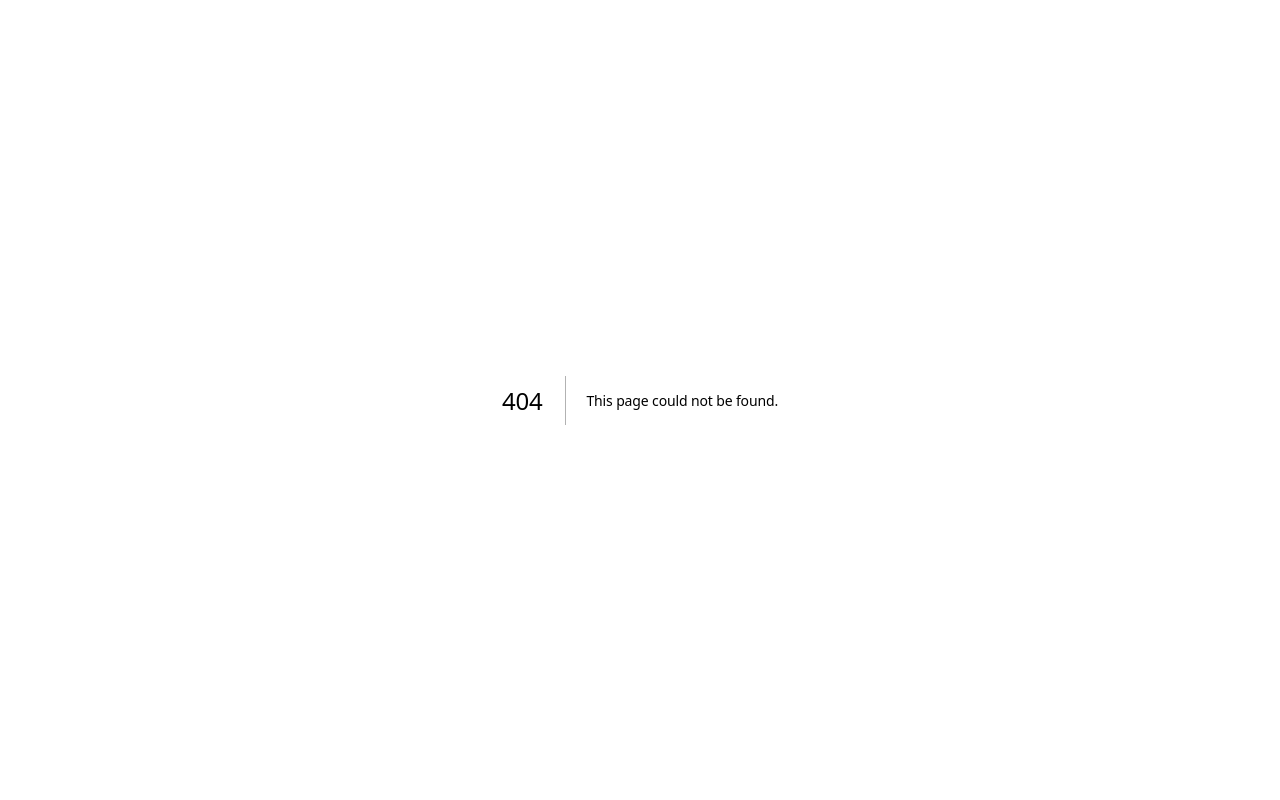
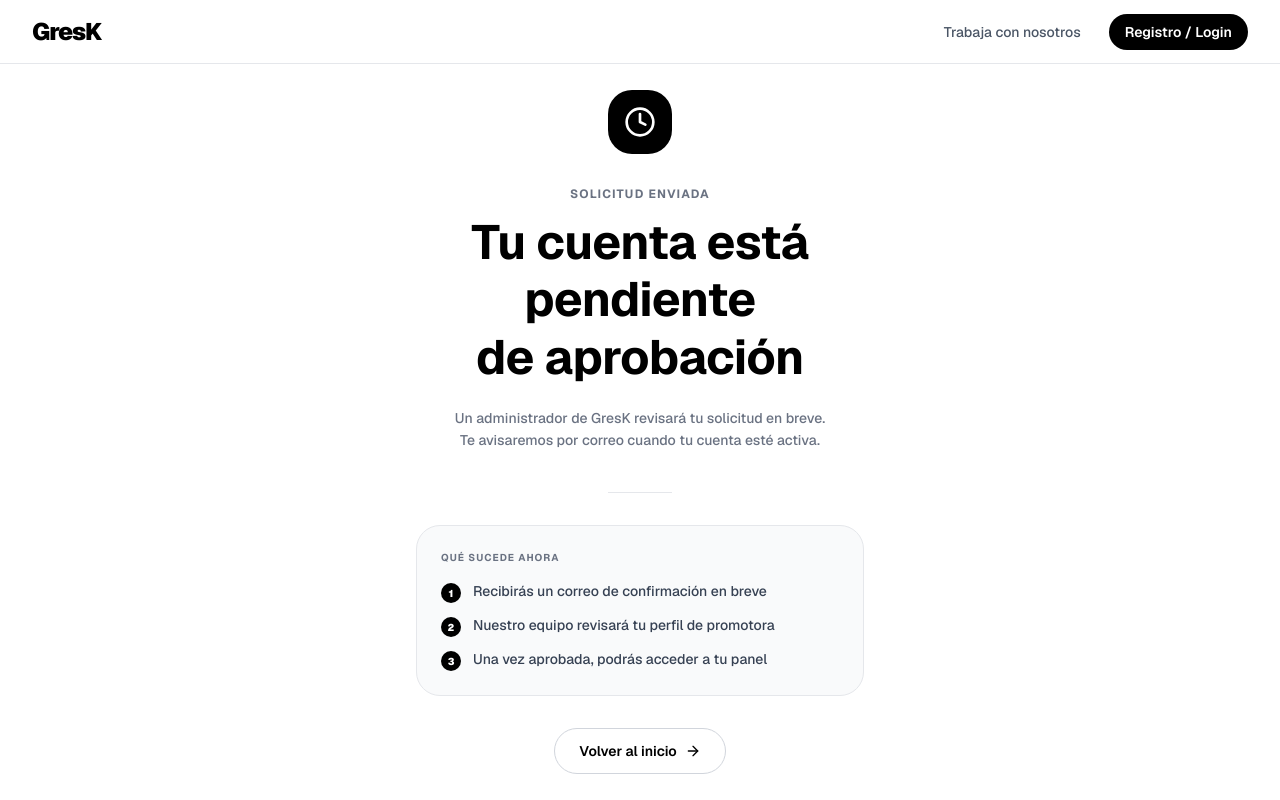
Before and after one commit to GresK-organitation/GresK-frontend, a Next.js app: page /promoter/pending in a window 1280 px wide. Before the commit this address had no page. Built offline with nearby package versions, Linux system fonts and the light colour scheme; no server answers.

Commit message:
feat: creating waiting page, validation email and create artist botton

```diff
--- a/app/promoter/page.tsx
+++ b/app/promoter/page.tsx
@@ -314,6 +314,30 @@ export default function PromoterHomePage() {
         <section className="mt-14">
           <div className="mb-2 h-px w-full bg-gray-200" />
           <div className="mt-14">
+
+            {/* CTA Añadir artista */}
+            <div className="mb-10">
+              <p className="mb-4 text-[10px] font-bold uppercase tracking-widest text-gray-500">
+                Artistas
+              </p>
+              <Link href="/promoter/artists/new" className="block">
+                <div className="group flex items-center justify-between rounded-3xl border border-dashed border-gray-300 bg-white p-6 transition-all hover:border-black hover:bg-gray-50 hover:shadow-xl">
+                  <div className="flex items-center gap-4">
+                    <div className="flex h-12 w-12 items-center justify-center rounded-2xl bg-black">
+                      <Plus className="h-6 w-6 text-white" />
+                    </div>
+                    <div>
+                      <p className="text-base font-black text-black">Añadir nuevo artista</p>
+                      <p className="text-sm text-gray-500">Gestiona tu cartera de artistas</p>
+                    </div>
+                  </div>
+                  <div className="hidden items-center gap-2 rounded-full bg-black px-4 py-2 text-sm font-semibold text-white sm:flex">
+                    Añadir <ArrowRight className="h-4 w-4" />
+                  </div>
+                </div>
+              </Link>
+            </div>
+
             <ArtistsSection />
           </div>
         </section>
--- /dev/null
+++ b/app/promoter/pending/page.tsx
@@ -0,0 +1,74 @@
+"use client"
+
+import Link from "next/link"
+import { Clock, ArrowRight } from "lucide-react"
+import { Navbar } from "@/components/dashboard/navbar"
+
+export default function PromoterPendingPage() {
+  return (
+    <>
+      <Navbar />
+      <main className="flex min-h-screen items-center justify-center bg-white px-4 pt-16">
+        <div className="w-full max-w-md text-center">
+
+          {/* Icono */}
+          <div className="mx-auto mb-8 flex h-16 w-16 items-center justify-center rounded-2xl bg-black">
+            <Clock className="h-8 w-8 text-white" />
+          </div>
+
+          {/* Eyebrow */}
+          <p className="text-xs font-bold uppercase tracking-widest text-gray-500">
+            Solicitud enviada
+          </p>
+
+          {/* Título */}
+          <h1 className="mt-3 text-3xl font-black leading-tight text-black md:text-4xl">
+            Tu cuenta está pendiente<br />de aprobación
+          </h1>
+
+          {/* Cuerpo */}
+          <p className="mx-auto mt-5 max-w-sm text-sm font-medium leading-relaxed text-gray-500">
+            Un administrador de GresK revisará tu solicitud en breve.
+            Te avisaremos por correo cuando tu cuenta esté activa.
+          </p>
+
+          {/* Separador */}
+          <div className="mx-auto mt-10 h-px w-16 bg-gray-200" />
+
+          {/* Qué esperar */}
+          <div className="mt-8 rounded-3xl border border-gray-200 bg-gray-50 p-6 text-left">
+            <p className="text-[10px] font-bold uppercase tracking-widest text-gray-500">
+              Qué sucede ahora
+            </p>
+            <ul className="mt-4 space-y-3">
+              {[
+                "Recibirás un correo de confirmación en breve",
+                "Nuestro equipo revisará tu perfil de promotora",
+                "Una vez aprobada, podrás acceder a tu panel",
+              ].map((item, i) => (
+                <li key={i} className="flex items-start gap-3">
+                  <span className="mt-0.5 flex h-5 w-5 shrink-0 items-center justify-center rounded-full bg-black text-[10px] font-black text-white">
+                    {i + 1}
+                  </span>
+                  <span className="text-sm font-medium text-gray-700">{item}</span>
+                </li>
+              ))}
+            </ul>
+          </div>
+
+          {/* CTA volver */}
+          <div className="mt-8">
+            <Link
+              href="/"
+              className="inline-flex items-center gap-2 rounded-full border border-gray-300 px-6 py-3 text-sm font-semibold text-black transition-all hover:border-black hover:shadow-md"
+            >
+              Volver al inicio
+              <ArrowRight className="h-4 w-4" />
+            </Link>
+          </div>
+
+        </div>
+      </main>
+    </>
+  )
+}
--- a/app/trabaja-con-nosotros/page.tsx
+++ b/app/trabaja-con-nosotros/page.tsx
@@ -2,9 +2,8 @@
 
 import { useRef, useState } from "react"
 import { useRouter } from "next/navigation"
-import { useAuth } from "@/lib/auth-context"
 import { Navbar } from "@/components/dashboard/navbar"
-import { Check } from "lucide-react"
+import { Check, AlertCircle } from "lucide-react"
 import { registerPromoter } from "@/lib/api/auth"
 import { ApiException } from "@/lib/api/client"
 
@@ -79,7 +78,6 @@ function TextInput({
 
 export default function TrabajaConNosotrosPage() {
   const router = useRouter()
-  const { login } = useAuth()
   const logoInputRef = useRef<HTMLInputElement>(null)
 
   // Campos del formulario
@@ -95,9 +93,13 @@ export default function TrabajaConNosotrosPage() {
   const [description, setDescription] = useState("")
   const [logo, setLogo] = useState<File | null>(null)
 
-  const [submitted, setSubmitted] = useState(false)
   const [loading, setLoading] = useState(false)
   const [error, setError] = useState<string | null>(null)
+  const [emailError, setEmailError] = useState<string | null>(null)
+
+  function isValidEmail(v: string) {
+    return /^[^\s@]+@[^\s@]+\.[^\s@]+$/.test(v)
+  }
 
   function toggleGenre(value: string) {
     setSelectedGenres((prev) =>
@@ -107,6 +109,10 @@ export default function TrabajaConNosotrosPage() {
 
   async function handleSubmit(e: React.FormEvent) {
     e.preventDefault()
+    if (!isValidEmail(email)) {
+      setEmailError("Introduce un correo electrónico válido")
+      return
+    }
     setError(null)
     setLoading(true)
 
@@ -126,9 +132,7 @@ export default function TrabajaConNosotrosPage() {
         },
         logo ?? undefined
       )
-      login("promoter")
-      setSubmitted(true)
-      setTimeout(() => router.push("/promoter"), 1800)
+      router.push("/promoter/pending")
     } catch (err) {
       if (err instanceof ApiException && err.status === 409) {
         setError("Este correo electrónico ya está registrado.")
@@ -138,30 +142,6 @@ export default function TrabajaConNosotrosPage() {
     } finally {
       setLoading(false)
     }
-  }
-
-  if (submitted) {
-    return (
-      <>
-        <Navbar />
-        <main className="flex min-h-screen items-center justify-center bg-white pt-16">
-          <div className="text-center">
-            <div className="mx-auto mb-6 flex h-16 w-16 items-center justify-center rounded-full bg-black">
-              <Check className="h-8 w-8 text-white" />
-            </div>
-            <p className="text-xs font-bold uppercase tracking-widest text-gray-500">
-              Solicitud enviada
-            </p>
-            <h1 className="mt-2 text-3xl font-black text-black">
-              ¡Bienvenida a GresK!
-            </h1>
-            <p className="mt-3 text-sm font-medium text-gray-500">
-              Redirigiendo a tu panel de promotora…
-            </p>
-          </div>
-        </main>
-      </>
-    )
   }
 
   return (
@@ -223,10 +203,23 @@ export default function TrabajaConNosotrosPage() {
                     type="email"
                     placeholder="hola@tusala.com"
                     value={email}
-                    onChange={setEmail}
+                    onChange={(v) => {
+                      setEmail(v)
+                      if (v && !isValidEmail(v)) {
+                        setEmailError("Introduce un correo electrónico válido")
+                      } else {
+                        setEmailError(null)
+                      }
+                    }}
                     required
                   />
                 </FormRow>
+                {emailError && (
+                  <div className="flex items-center gap-1.5 pb-3 pt-1">
+                    <AlertCircle className="h-3.5 w-3.5 shrink-0 text-black" />
+                    <p className="text-xs font-bold text-black">{emailError}</p>
+                  </div>
+                )}
 
                 <FormRow label="Contraseña" required>
                   <TextInput
@@ -362,7 +355,7 @@ export default function TrabajaConNosotrosPage() {
                 <div className="pt-8">
                   <button
                     type="submit"
-                    disabled={loading || selectedGenres.length === 0}
+                    disabled={loading || selectedGenres.length === 0 || !!emailError}
                     className="w-full rounded-full bg-black py-4 text-sm font-semibold text-white transition-all hover:bg-gray-800 disabled:opacity-40"
                   >
                     {loading ? "Enviando solicitud…" : "Enviar solicitud →"}
```
Also changed, not shown: 2 other files (tests, documents, lock files or other folders).
